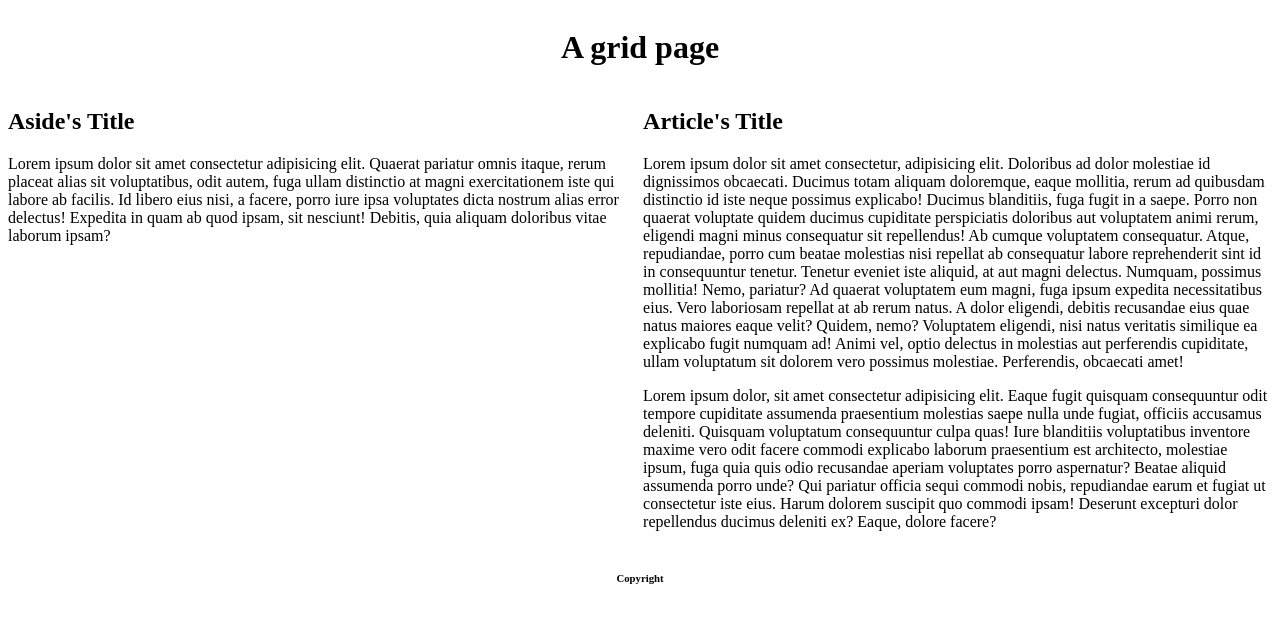
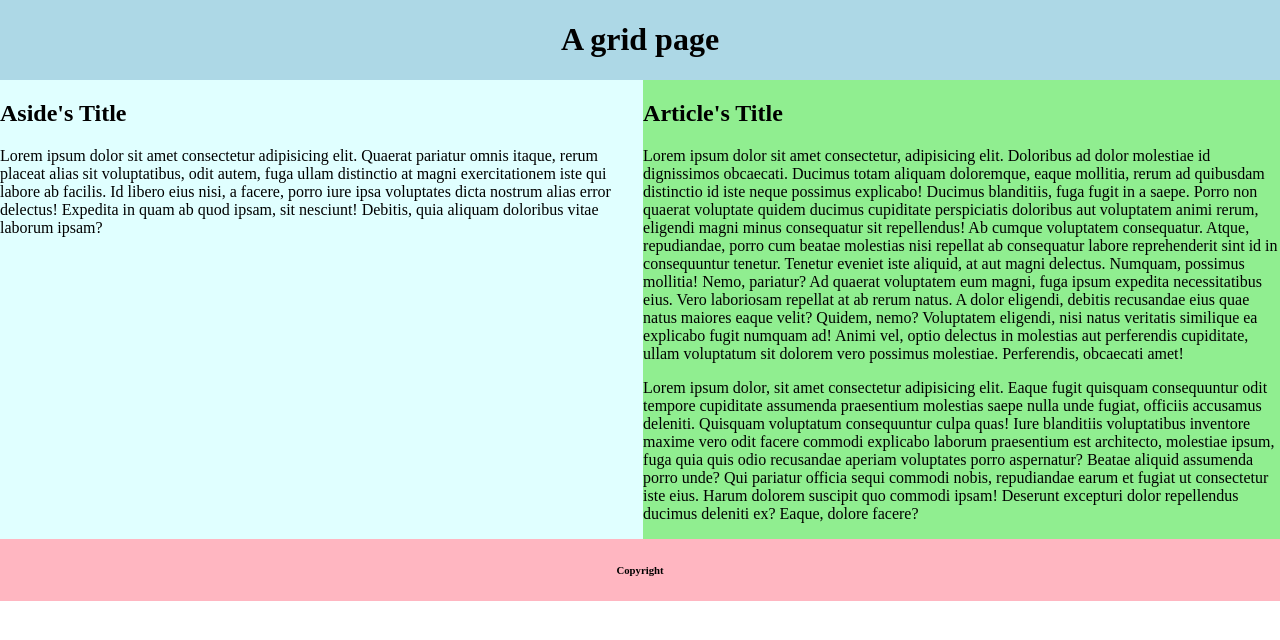
Before and after one commit to philip-morris-89/css, a plain HTML site: page grid/container-columns-rows/index.html in a window 1280 px wide. Drawn offline with Linux system fonts and the light colour scheme.

Commit message:
Added background colors to sections

```diff
--- a/grid/container-columns-rows/styles.css
+++ b/grid/container-columns-rows/styles.css
@@ -1,5 +1,10 @@
 html {
   font-size: 16px;
+}
+
+body {
+  margin: 0;
+  padding: 0;
 }
 
 .container {
@@ -11,20 +16,24 @@ header {
   grid-column: 1 /3;
   grid-row: 1;
   text-align: center;
+  background-color: lightblue;
 }
 
 article {
   grid-column: 2;
   grid-row: 2;
+  background-color: lightgreen;
 }
 
 aside {
   grid-column: 1;
   grid-row: 2;
+  background-color: lightcyan;
 }
 
 footer {
   grid-column: 1 / 3;
   grid-row: 3;
   text-align: center;
+  background-color: lightpink;
 }
```
